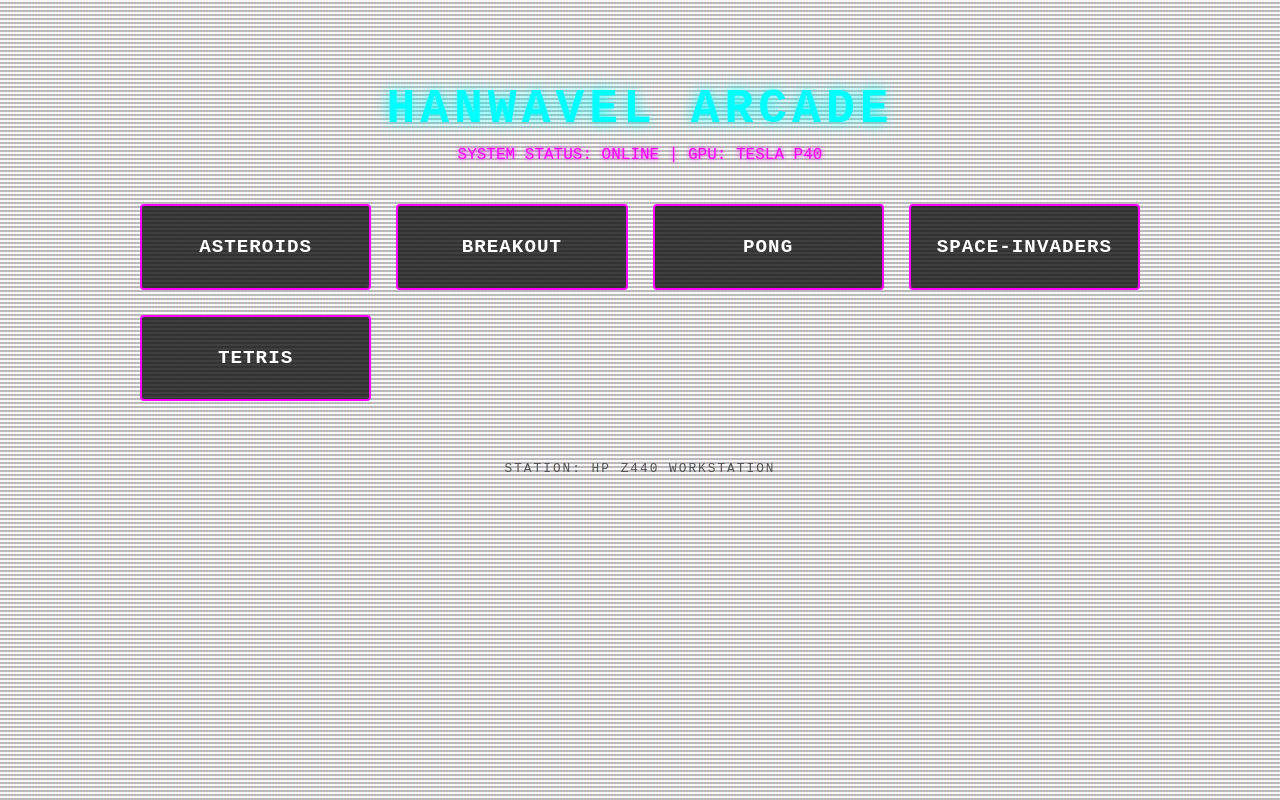
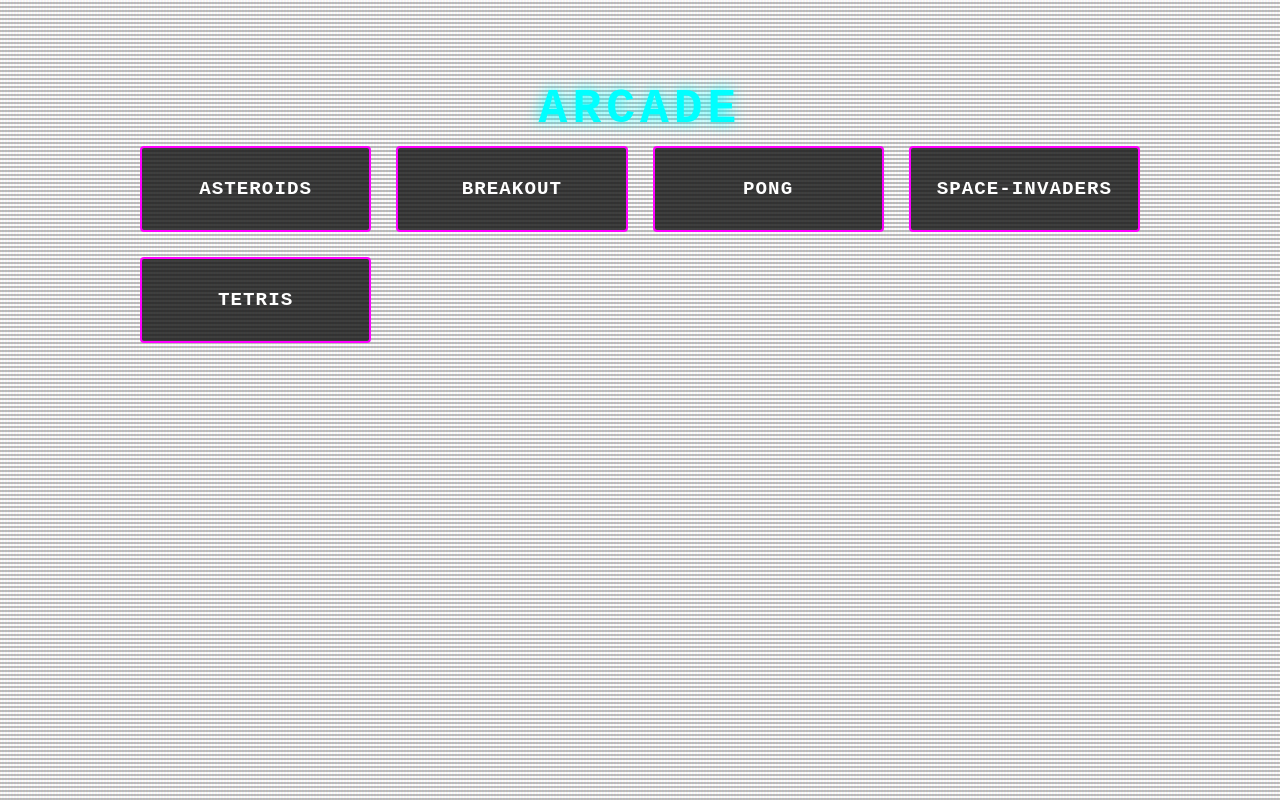
Before and after one commit to danistra78/arcade-games, a plain HTML site: page index.html in a window 1280 px wide. Drawn offline with Linux system fonts and the light colour scheme.

Commit message:
Update header and remove footer in index.html

```diff
--- a/index.html
+++ b/index.html
@@ -79,9 +79,7 @@
     </style>
 </head>
 <body>
-    <h1>HANWAVEL ARCADE</h1>
-    <div class="subtitle">SYSTEM STATUS: ONLINE | GPU: TESLA P40</div>
-
+    <h1>ARCADE</h1>
     <div class="grid">
 
 
@@ -90,13 +88,9 @@
                 </a>
 
 
-
                 <a href="https://play.hanwavel.ch/breakout.html" class="game-card">
                      <h2>breakout</h2>
                 </a>
-
-
-
 
 
                 <a href="https://play.hanwavel.ch/pong.html" class="game-card">
@@ -104,21 +98,15 @@
                 </a>
 
 
-
                 <a href="https://play.hanwavel.ch/space-invaders.html" class="game-card">
                      <h2>space-invaders</h2>
                 </a>
-
-
 
                 <a href="https://play.hanwavel.ch/tetris.html" class="game-card">
                      <h2>tetris</h2>
                 </a>
 
-
     </div>
-
-    <div class="footer">STATION: HP Z440 WORKSTATION</div>
 
 
 </body></html>
```
